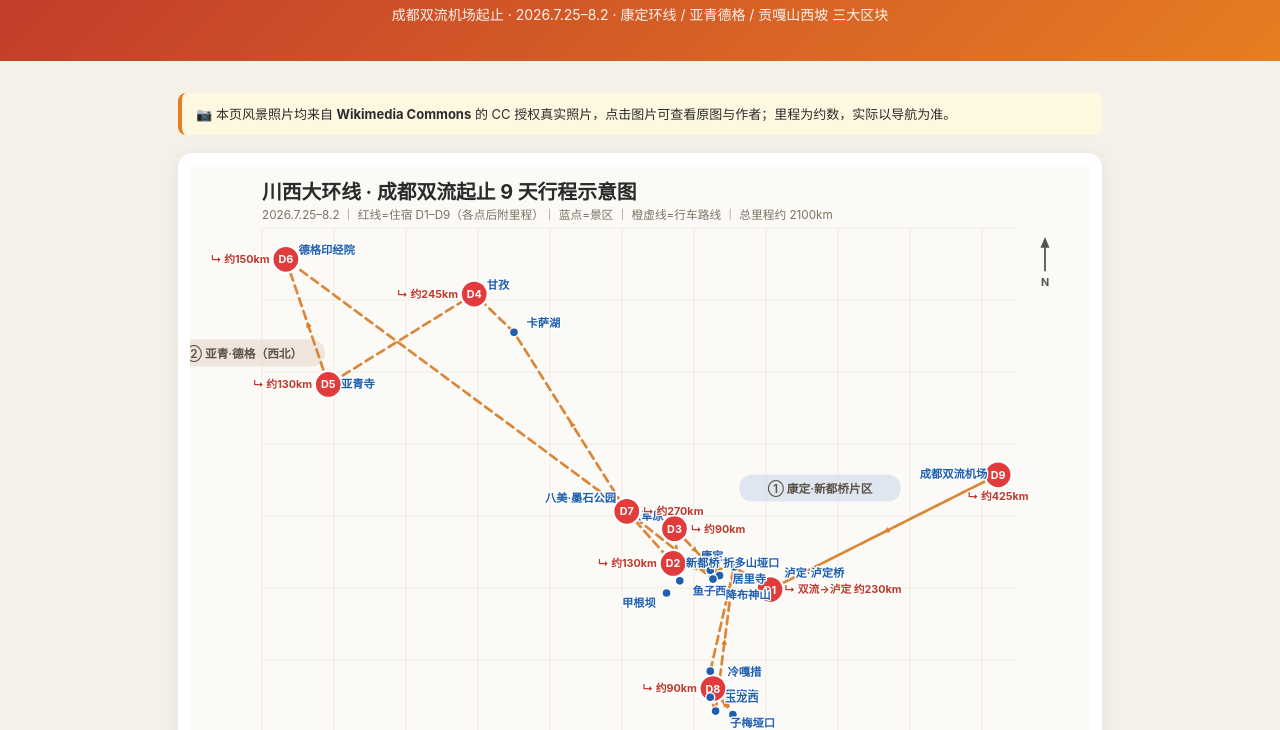
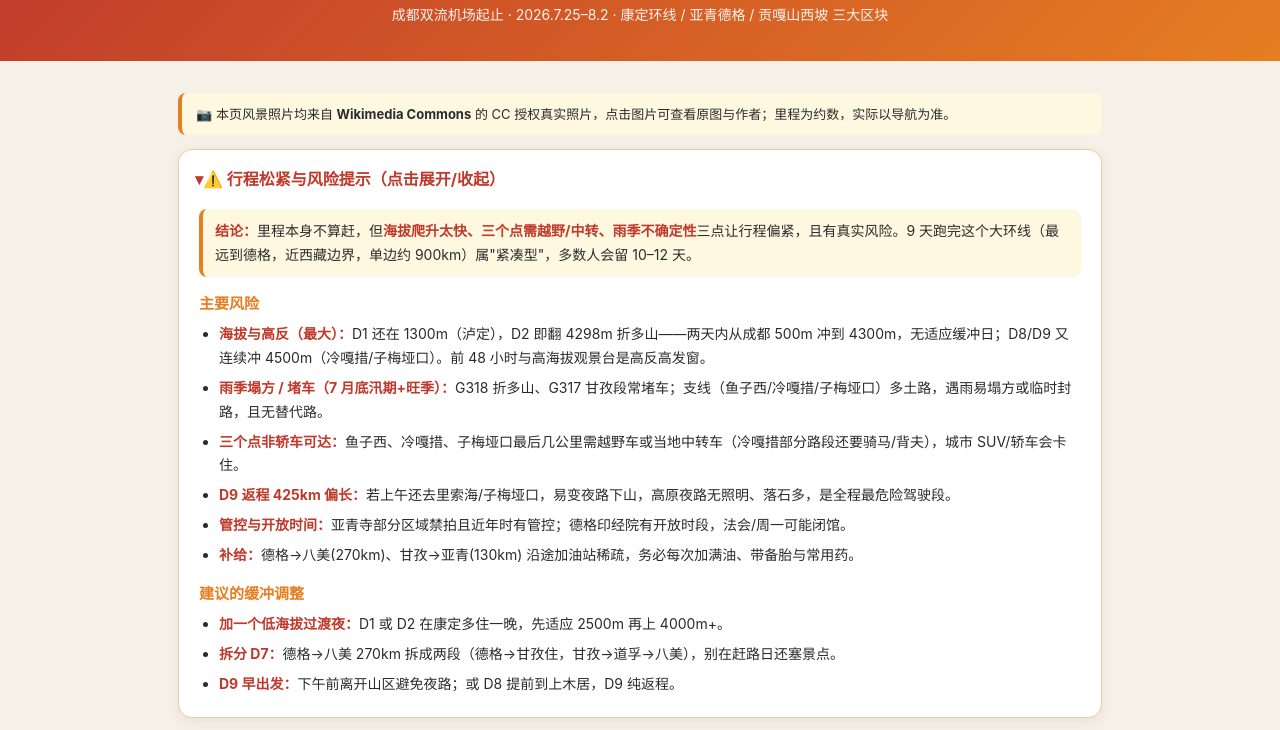
Before and after one commit to ctrl402/addict, a plain HTML site: page chuanxi/index.html in a window 1280 px wide. Shown: the part 81-811 px from the top of the page. Drawn offline with Linux system fonts and the light colour scheme.

Commit message:
chuanxi: 新增行程松紧与风险折叠说明区

```diff
--- a/chuanxi/index.html
+++ b/chuanxi/index.html
@@ -31,6 +31,17 @@ footer{max-width:960px;margin:0 auto;padding:20px;font-size:12px;color:#888}
 footer h3{color:#555;font-size:14px}
 footer a{color:#c0392b}
 .note{background:#fff8e1;border-left:4px solid #e67e22;padding:10px 14px;border-radius:8px;font-size:13px;margin:14px 0}
+details.risk{background:#fff;border:1px solid #f0c9a0;border-radius:14px;padding:4px 16px;margin:14px 0;box-shadow:0 3px 14px rgba(0,0,0,.07)}
+details.risk>summary{cursor:pointer;font-size:16px;font-weight:700;color:#c0392b;padding:12px 0;list-style:none;user-select:none}
+details.risk>summary::-webkit-details-marker{display:none}
+details.risk>summary::before{content:"▸ ";display:inline-block;transition:.15s}
+details.risk[open]>summary::before{content:"▾ "}
+.risk-bd{padding:0 4px 12px;font-size:14px;line-height:1.7}
+.risk-bd h4{color:#e67e22;margin:14px 0 6px;font-size:15px}
+.risk-bd ul{margin:6px 0;padding-left:20px}
+.risk-bd li{margin:6px 0}
+.risk-bd .verdict{background:#fff8e1;border-left:4px solid #e67e22;padding:10px 12px;border-radius:8px;margin:4px 0 10px}
+.risk-bd b{color:#c0392b}
 </style></head>
 <body>
 <header>
@@ -39,6 +50,29 @@ footer a{color:#c0392b}
 </header>
 <div class="wrap">
   <div class="note">📷 本页风景照片均来自 <b>Wikimedia Commons</b> 的 CC 授权真实照片，点击图片可查看原图与作者；里程为约数，实际以导航为准。</div>
+
+<details class="risk" open>
+  <summary>⚠️ 行程松紧与风险提示（点击展开/收起）</summary>
+  <div class="risk-bd">
+    <p class="verdict"><b>结论：</b>里程本身不算赶，但<b>海拔爬升太快、三个点需越野/中转、雨季不确定性</b>三点让行程偏紧，且有真实风险。9 天跑完这个大环线（最远到德格，近西藏边界，单边约 900km）属"紧凑型"，多数人会留 10–12 天。</p>
+    <h4>主要风险</h4>
+    <ul>
+      <li><b>海拔与高反（最大）：</b>D1 还在 1300m（泸定），D2 即翻 4298m 折多山——两天内从成都 500m 冲到 4300m，无适应缓冲日；D8/D9 又连续冲 4500m（冷嘎措/子梅垭口）。前 48 小时与高海拔观景台是高反高发窗。</li>
+      <li><b>雨季塌方 / 堵车（7 月底汛期+旺季）：</b>G318 折多山、G317 甘孜段常堵车；支线（鱼子西/冷嘎措/子梅垭口）多土路，遇雨易塌方或临时封路，且无替代路。</li>
+      <li><b>三个点非轿车可达：</b>鱼子西、冷嘎措、子梅垭口最后几公里需越野车或当地中转车（冷嘎措部分路段还要骑马/背夫），城市 SUV/轿车会卡住。</li>
+      <li><b>D9 返程 425km 偏长：</b>若上午还去里索海/子梅垭口，易变夜路下山，高原夜路无照明、落石多，是全程最危险驾驶段。</li>
+      <li><b>管控与开放时间：</b>亚青寺部分区域禁拍且近年时有管控；德格印经院有开放时段，法会/周一可能闭馆。</li>
+      <li><b>补给：</b>德格→八美(270km)、甘孜→亚青(130km) 沿途加油站稀疏，务必每次加满油、带备胎与常用药。</li>
+    </ul>
+    <h4>建议的缓冲调整</h4>
+    <ul>
+      <li><b>加一个低海拔过渡夜：</b>D1 或 D2 在康定多住一晚，先适应 2500m 再上 4000m+。</li>
+      <li><b>拆分 D7：</b>德格→八美 270km 拆成两段（德格→甘孜住，甘孜→道孚→八美），别在赶路日还塞景点。</li>
+      <li><b>D9 早出发：</b>下午前离开山区避免夜路；或 D8 提前到上木居，D9 纯返程。</li>
+    </ul>
+  </div>
+</details>
+
   <div class="mapbox"><svg xmlns="http://www.w3.org/2000/svg" viewBox="0 0 1000 700" font-family="-apple-system,Helvetica,Arial,sans-serif">
 <rect width="1000" height="700" fill="#fbfaf6"/>
 <line x1="80" y1="70" x2="80" y2="630" stroke="#eceadf" stroke-width="1"/>
@@ -139,6 +173,7 @@ footer a{color:#c0392b}
 <text x="222" y="667" font-size="12" fill="#444">景区</text>
 <line x1="285" y1="663" x2="325" y2="663" stroke="#d97a25" stroke-width="3" stroke-dasharray="6 4"/>
 <text x="332" y="667" font-size="12" fill="#444">行车路线</text>
+
 <!--MAP_MIL-->
 <text x="518.8" y="446.7" font-size="12" font-weight="700" fill="#c0392b" text-anchor="end" style="paint-order:stroke;stroke:#ffffff;stroke-width:3px;stroke-linejoin:round;">↳ 约130km</text>
 <text x="556.3" y="409.1" font-size="12" font-weight="700" fill="#c0392b" text-anchor="start" style="paint-order:stroke;stroke:#ffffff;stroke-width:3px;stroke-linejoin:round;">↳ 约90km</text>
```
